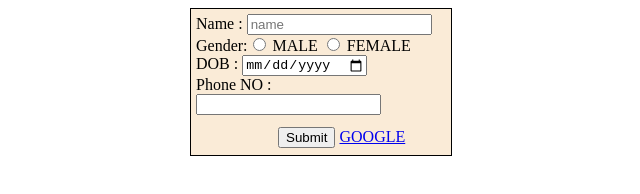
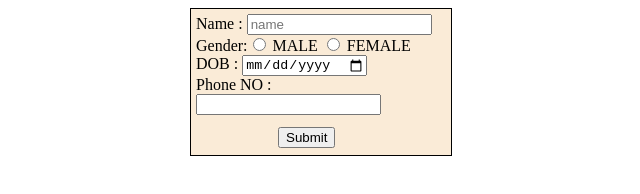
Before and after one commit to harsharya20/git-assignment, a plain HTML site: page index.html in a window 1280 px wide. Shown: the full height of the page, 319-959 px from the left. Drawn offline with Linux system fonts and the light colour scheme.

Commit message:
Revert "link"
This reverts commit ea5fc089525b2cb95ab77d9ed83f98e6645b415f.

```diff
--- a/index.html
+++ b/index.html
@@ -20,7 +20,6 @@
         <label id="ph">Phone NO : </label><input type="number"><br>
         <div id="sub">
       <button id="but" type="submit">Submit</button>
-      <a href="https://www.google.co.in/">GOOGLE</a>
     </div>
     </div>
     </form>
```
